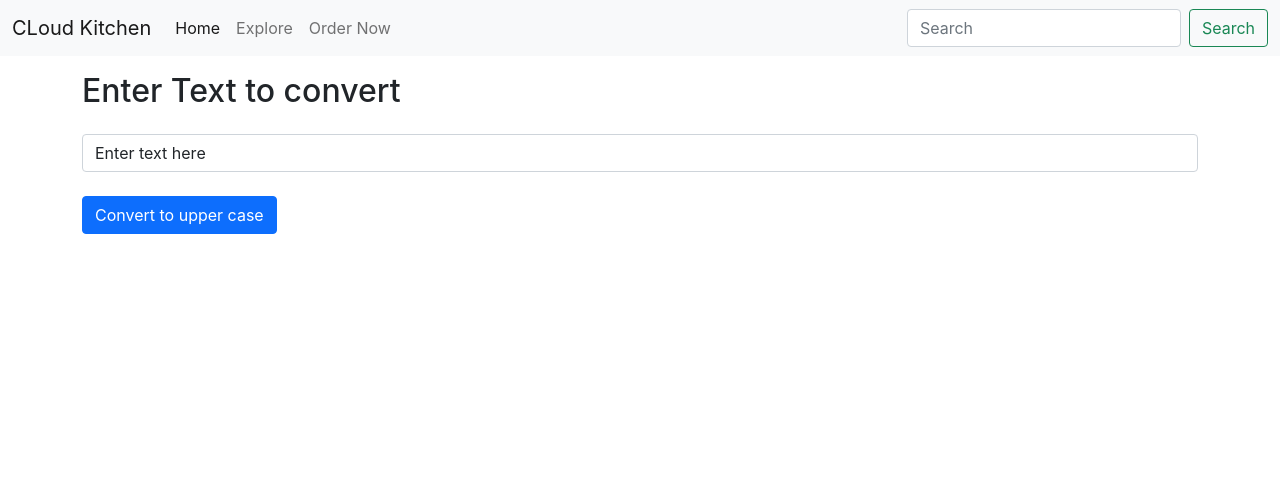
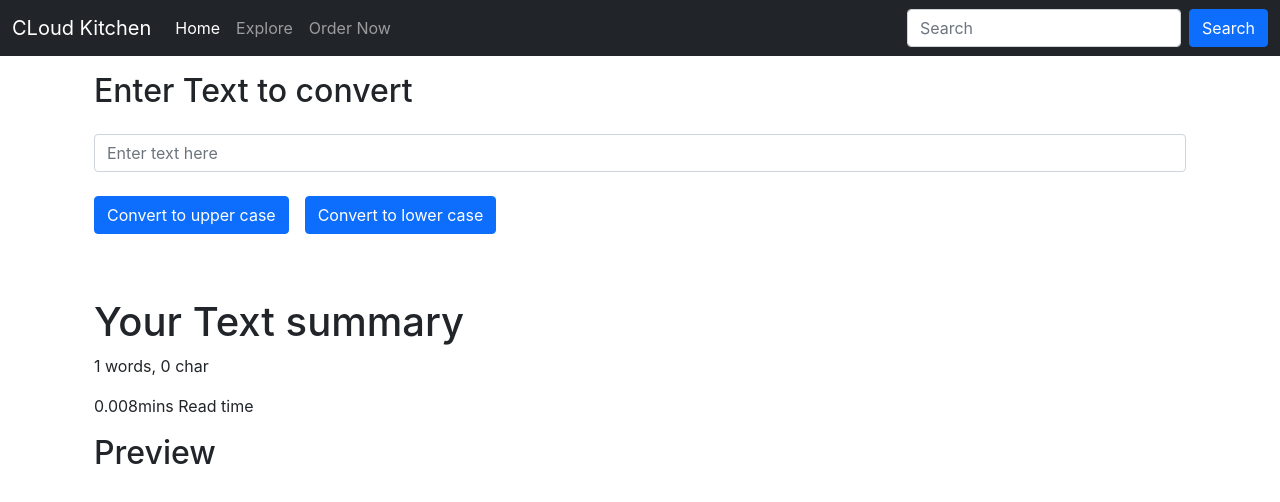
Before and after one commit to AndrickSilva/Test-React, a React (Create React App) app: page / in a window 1280 px wide. Shown: the top 502 px of the page. Built offline with nearby package versions, Linux system fonts and the light colour scheme.

Commit message:
3) lower case & preview & num of words and chars

```diff
--- a/src/components/Form.js
+++ b/src/components/Form.js
@@ -2,25 +2,41 @@ import React, { useState } from 'react'
 
 export default function Form(props) {
 
-    const handleClick = () => {
+    const handleUpClick = () => {
         let newText = text.toUpperCase();
         setText(newText);
         // console.log("clicked Convert to upper case");
+    }
+
+    const handleLoClick = ()=>{
+        let newText = text.toLowerCase();
+        setText(newText)
     }
 
     const handleOnChange = (event) => {
         setText(event.target.value);
     }
 
-    const [text, setText] = useState("Enter text here");
+    const [text, setText] = useState("");
     // console.log(useState("Enter text here"));
     return (
-        <div>
-            <h2 className="heading my-3 ">{props.text}</h2>
-            <div className="py-2">
-                <input type="text" id="myBox" value={text} onChange={handleOnChange} className="form-control"></input>
+        <>
+            <div className="container">
+                <h2 className="heading my-3 ">{props.text}</h2>
+                <div className="py-2">
+                    <input type="text" id="myBox" placeholder='Enter text here' value={text} onChange={handleOnChange} className="form-control"></input>
+                </div>
+                <button className="btn btn-primary my-3" onClick={handleUpClick} >Convert to upper case</button>
+                <button className="btn btn-primary my-3 mx-3" onClick={handleLoClick} >Convert to lower case</button>
             </div>
-            <button className="btn btn-primary my-3" onClick={handleClick} >Convert to upper case</button>
-        </div>
+
+            <div className="container my-5">
+                <h1>Your Text summary</h1>
+                <p>{text.split(" ").length} words, {text.length} char</p>
+                <p>{ 0.008 * text.split(" ").length}mins Read time </p>
+                <h2>Preview</h2>
+                <p>{text}</p>
+            </div>
+        </>
     )
 }
--- a/src/components/Navbar.js
+++ b/src/components/Navbar.js
@@ -4,7 +4,7 @@ import PropTypes from 'prop-types'
 
 export default function Navbar(props) {
     return (
-        <nav className="navbar navbar-expand-lg navbar-light bg-light">
+        <nav className="navbar navbar-expand-lg navbar-dark bg-dark">
             <div className="container-fluid">
                 <a className="navbar-brand" href="/">{props.title}</a>
                 <button className="navbar-toggler" type="button" data-bs-toggle="collapse" data-bs-target="#navbarSupportedContent" aria-controls="navbarSupportedContent" aria-expanded="false" aria-label="Toggle navigation">
@@ -24,7 +24,7 @@ export default function Navbar(props) {
                     </ul>
                     <form className="d-flex">
                         <input className="form-control me-2" type="search" placeholder="Search" aria-label="Search" />
-                        <button className="btn btn-outline-success" type="submit">Search</button>
+                        <button className="btn btn-primary" type="submit">Search</button>
                     </form>
                 </div>
             </div>
```
